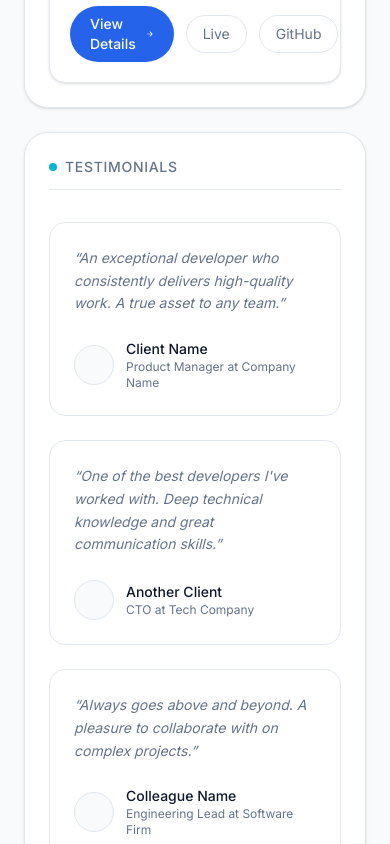
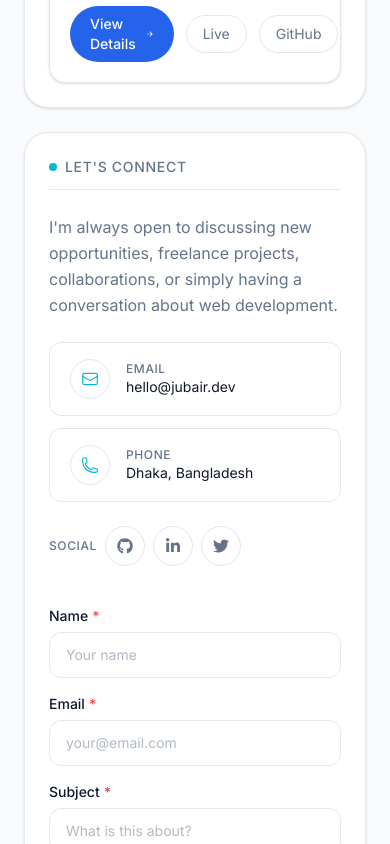
Before and after one commit to jubairalamdev/jubair-codes, a Next.js app: page / in a window 390 px wide. Shown: the part 3900-4744 px from the top of the page. Built offline with nearby package versions, Linux system fonts and the light colour scheme.

Commit message:
remove Testimonials section and related nav link

```diff
--- a/src/app/page.js
+++ b/src/app/page.js
@@ -4,7 +4,6 @@ import About from "@/components/sections/About";
 import Experience from "@/components/sections/Experience";
 import Skills from "@/components/sections/Skills";
 import Projects from "@/components/sections/Projects";
-import Testimonials from "@/components/sections/Testimonials";
 import Contact from "@/components/sections/Contact";
 
 export default function Home() {
@@ -20,7 +19,6 @@ export default function Home() {
       <Experience />
       <Skills />
       <Projects />
-      <Testimonials />
       <Contact />
     </Container>
   );
--- a/src/components/sections/Testimonials.js
+++ /dev/null
@@ -1,36 +0,0 @@
-import SectionHeader from "@/components/shared/SectionHeader";
-import testimonials from "@/data/testimonials.json";
-
-export default function Testimonials() {
-  return (
-    <section
-      id="testimonials"
-      className="rounded-3xl border border-border bg-white p-6 md:p-10 shadow-sm"
-    >
-      <SectionHeader title="Testimonials" />
-
-      <div className="mt-8 grid grid-cols-1 gap-6 md:grid-cols-2 lg:grid-cols-3">
-        {testimonials.map((item) => (
-          <article
-            key={item.id}
-            className="flex flex-col gap-4 rounded-2xl border border-border p-6 transition-colors hover:border-secondary"
-          >
-            <p className="text-sm leading-relaxed text-secondary italic">
-              &ldquo;{item.text}&rdquo;
-            </p>
-
-            <div className="mt-auto flex items-center gap-3 pt-2">
-              <div className="h-10 w-10 shrink-0 rounded-full border border-border bg-bg-subtle" role="img" aria-label={`${item.name}'s avatar`} />
-              <div>
-                <p className="text-sm font-medium text-black">{item.name}</p>
-                <p className="text-xs text-secondary">
-                  {item.role} at {item.company}
-                </p>
-              </div>
-            </div>
-          </article>
-        ))}
-      </div>
-    </section>
-  );
-}
--- a/src/constants/navigation.js
+++ b/src/constants/navigation.js
@@ -4,6 +4,5 @@ export const navLinks = [
   { label: "Experience", href: "#experience" },
   { label: "Skills", href: "#skills" },
   { label: "Projects", href: "#projects" },
-  { label: "Testimonials", href: "#testimonials" },
   { label: "Contact", href: "#contact" },
 ];
--- a/src/data/testimonials.json
+++ /dev/null
@@ -1,26 +0,0 @@
-[
-  {
-    "id": "test-1",
-    "name": "Client Name",
-    "role": "Product Manager",
-    "company": "Company Name",
-    "text": "An exceptional developer who consistently delivers high-quality work. A true asset to any team.",
-    "avatar": "/images/testimonial-1.jpg"
-  },
-  {
-    "id": "test-2",
-    "name": "Another Client",
-    "role": "CTO",
-    "company": "Tech Company",
-    "text": "One of the best developers I've worked with. Deep technical knowledge and great communication skills.",
-    "avatar": "/images/testimonial-2.jpg"
-  },
-  {
-    "id": "test-3",
-    "name": "Colleague Name",
-    "role": "Engineering Lead",
-    "company": "Software Firm",
-    "text": "Always goes above and beyond. A pleasure to collaborate with on complex projects.",
-    "avatar": "/images/testimonial-3.jpg"
-  }
-]
```
